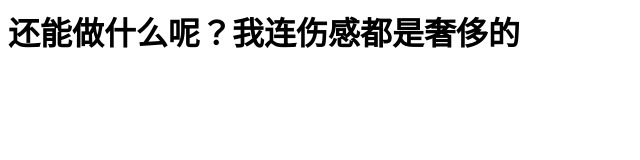
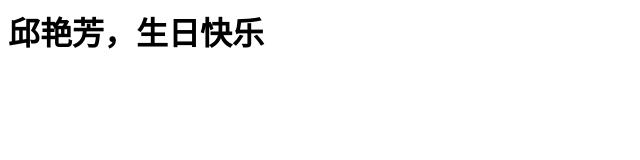
Before and after one commit to beizili/beizili.github.io, a plain HTML site: page index.html in a window 1280 px wide. Shown: the whole page, without its empty margins (0-640 px from the left). Drawn offline with Linux system fonts and the light colour scheme.

Commit message:
生日快乐

```diff
--- a/index.html
+++ b/index.html
@@ -1,6 +1,6 @@
 <html>
 <body>
-<h1>还能做什么呢？我连伤感都是奢侈的</h1>
+<h1>邱艳芳，生日快乐</h1>
 <div><img src=""></div>
 </body>
 </html>
```
